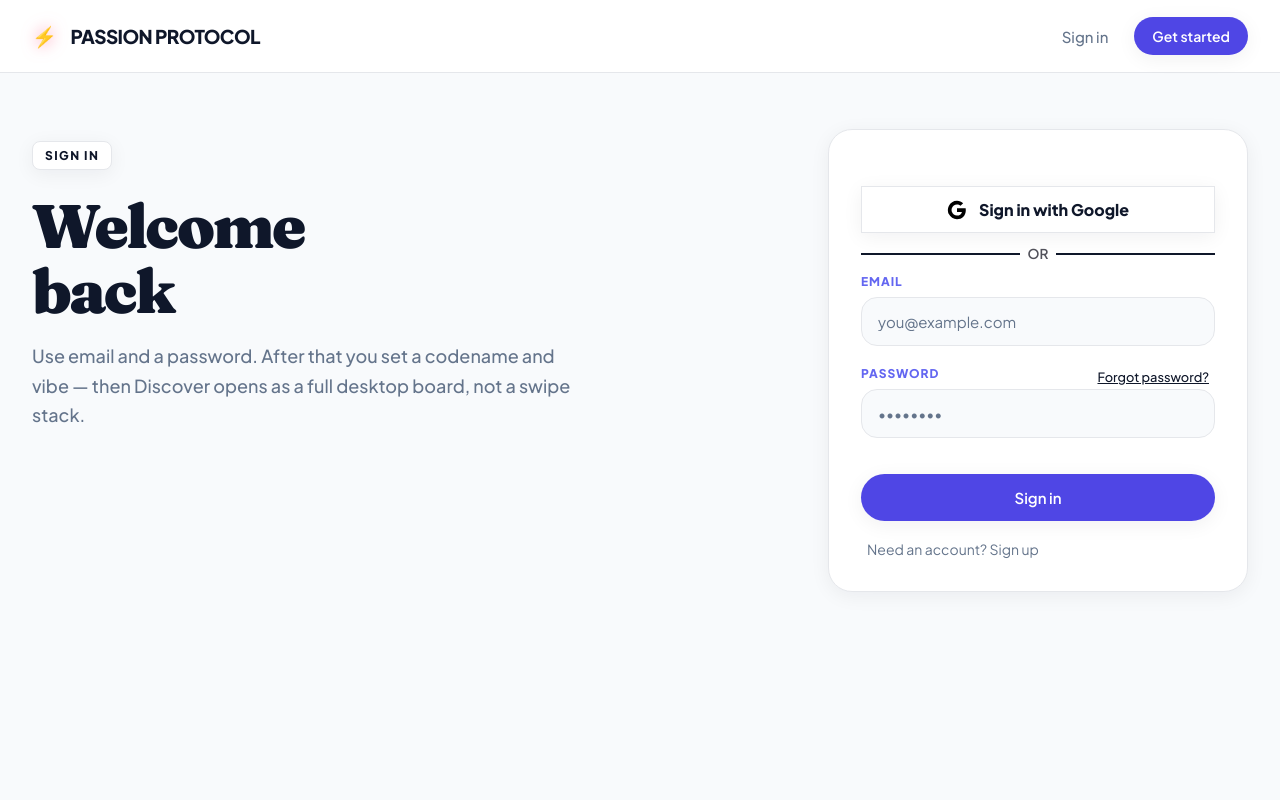
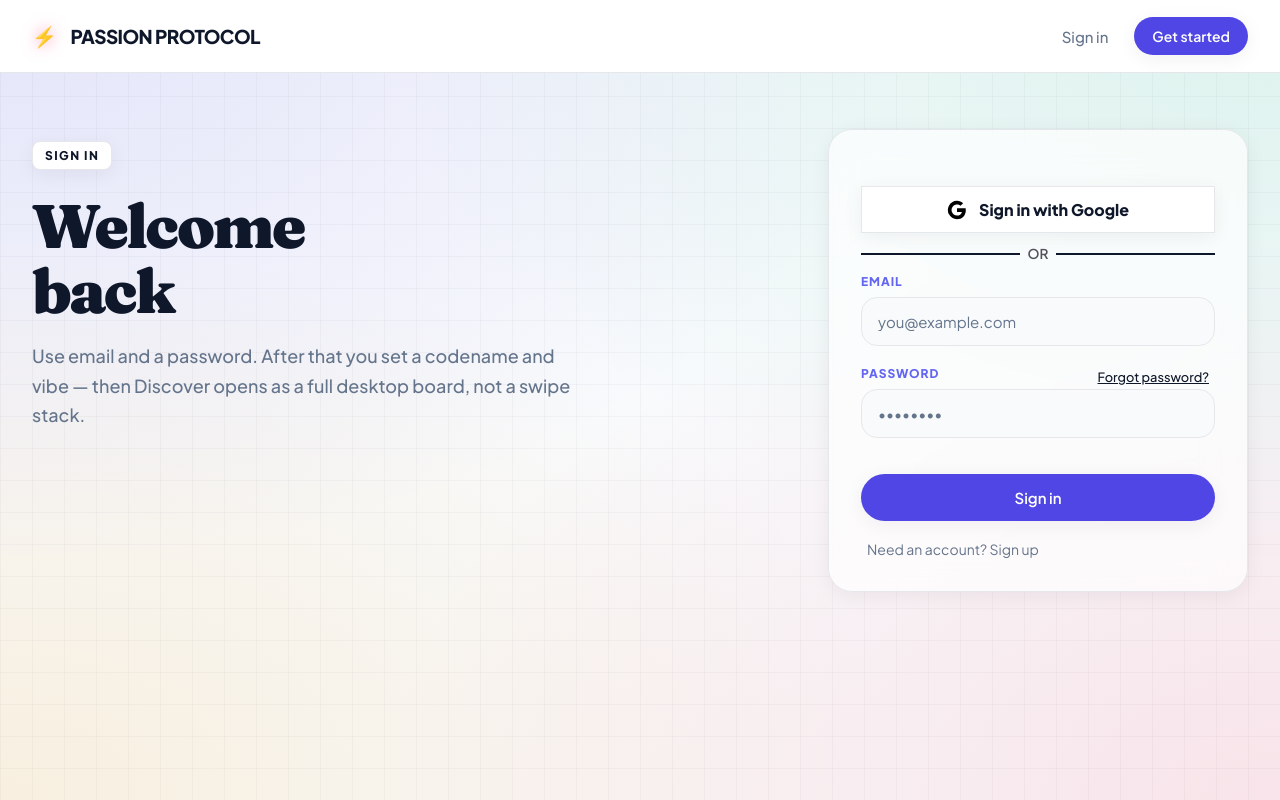
Before and after one commit to Aayush-pixel29/passion-protocol, a Next.js app: page /login in a window 1280 px wide. Built offline with nearby package versions, Linux system fonts and the light colour scheme; no server answers.

Commit message:
feat: add beautiful SaaS mesh gradient background with glassmorphism panels to break up solid white space

```diff
--- a/app/globals.css
+++ b/app/globals.css
@@ -77,7 +77,16 @@ html,
 body {
   margin: 0;
   min-height: 100%;
-  background-color: var(--bg);
+  background-color: #f8fafc;
+  background-image:
+    radial-gradient(at 0% 0%, rgba(79, 70, 229, 0.12) 0px, transparent 50%),
+    radial-gradient(at 100% 0%, rgba(16, 185, 129, 0.12) 0px, transparent 50%),
+    radial-gradient(at 100% 100%, rgba(244, 63, 94, 0.12) 0px, transparent 50%),
+    radial-gradient(at 0% 100%, rgba(245, 158, 11, 0.12) 0px, transparent 50%),
+    linear-gradient(rgba(15, 23, 42, 0.03) 1px, transparent 1px),
+    linear-gradient(90deg, rgba(15, 23, 42, 0.03) 1px, transparent 1px);
+  background-size: 100% 100%, 100% 100%, 100% 100%, 100% 100%, 32px 32px, 32px 32px;
+  background-attachment: fixed;
 
 
   color: var(--text);
@@ -167,7 +176,7 @@ textarea:focus-visible,
    ========================================================================== */
 
 .glass-panel {
-  background: var(--surface);
+  background: rgba(255, 255, 255, 0.7);
   backdrop-filter: blur(20px);
   -webkit-backdrop-filter: blur(20px);
   border: 1px solid var(--border);
@@ -176,7 +185,7 @@ textarea:focus-visible,
 }
 
 .glass-card {
-  background: var(--surface);
+  background: rgba(255, 255, 255, 0.7);
   backdrop-filter: blur(16px);
   -webkit-backdrop-filter: blur(16px);
   border: 1px solid var(--border);
@@ -881,7 +890,8 @@ h4 {
    ========================================================================== */
 
 .match-card {
-  background: #ffffff;
+  background: rgba(255, 255, 255, 0.7);
+  backdrop-filter: blur(16px);
   border: 1px solid var(--border);
   border-radius: var(--radius-md);
   padding: 24px;
@@ -1197,7 +1207,7 @@ textarea::placeholder {
 }
 
 .panel {
-  background: var(--surface);
+  background: rgba(255, 255, 255, 0.7);
   backdrop-filter: blur(20px);
   -webkit-backdrop-filter: blur(20px);
   border: 1px solid var(--border);
--- a/components/DiscoverGrid.tsx
+++ b/components/DiscoverGrid.tsx
@@ -204,7 +204,7 @@ export function DiscoverGrid({ cards, allCategories }: { cards: DiscoverCard[];
           return (
             <article
               key={card.profile.id}
-              className={`${accepted ? "success" : ""}`}
+              className={`match-card ${accepted ? "success" : ""}`}
               style={{ padding: 24, borderRadius: 24, display: 'flex', flexDirection: 'column', gap: 24, position: 'relative' }}
             >
               {isHighSynergy && (
```
